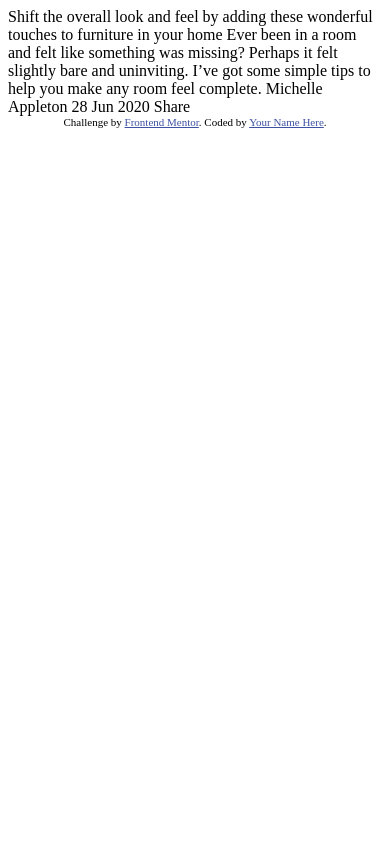
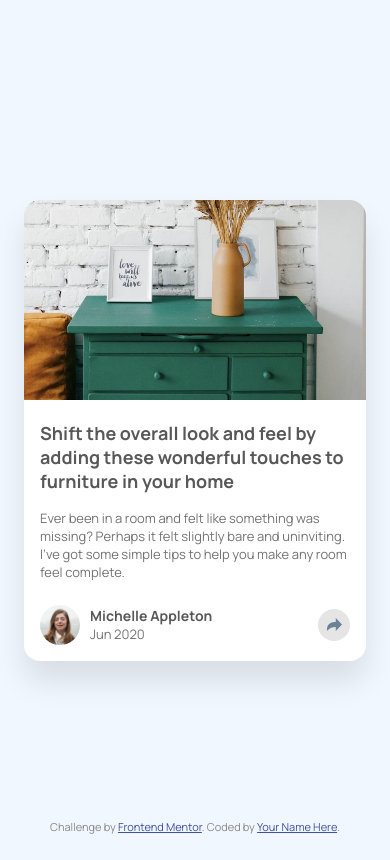
Before and after one commit to xander-spears/article-preview-component-master, a plain HTML site: page index.html in a window 390 px wide. Drawn offline with Linux system fonts and the light colour scheme.

Commit message:
Built out the feature

```diff
--- a/index.html
+++ b/index.html
@@ -3,8 +3,12 @@
 <head>
   <meta charset="UTF-8">
   <meta name="viewport" content="width=device-width, initial-scale=1.0"> <!-- displays site properly based on user's device -->
+  <link rel="stylesheet" href="styles.css">
+  <link rel="icon" type="image/png" sizes="32x32" href="./images/favicon-32x32.png">
+  <link rel="preconnect" href="https://fonts.googleapis.com">
+<link rel="preconnect" href="https://fonts.gstatic.com" crossorigin>
+<link href="https://fonts.googleapis.com/css2?family=Manrope:wght@200..800&display=swap" rel="stylesheet">
 
-  <link rel="icon" type="image/png" sizes="32x32" href="./images/favicon-32x32.png">
 
   <title>Frontend Mentor | Article preview component</title>
 
@@ -15,22 +19,52 @@
   </style>
 </head>
 <body>
+  <div class="card">
+    <div class="card-image">
+    <img src="./images/drawers.jpg" alt="Drawers">
+    </div>
+    <div class="card-content">
+        <h3>
+          Shift the overall look and feel by adding these wonderful
+      touches to furniture in your home
+        </h3>
 
-  Shift the overall look and feel by adding these wonderful
-  touches to furniture in your home
+      <p>
+      Ever been in a room and felt like something was missing? Perhaps
+      it felt slightly bare and uninviting. I’ve got some simple tips
+      to help you make any room feel complete.
+      </p>
 
-  Ever been in a room and felt like something was missing? Perhaps
-  it felt slightly bare and uninviting. I’ve got some simple tips
-  to help you make any room feel complete.
+      <div class="card-bottom">
+        <div class="author-info">
+          <img src="./images/avatar-michelle.jpg" alt="Michelle Appleton">
+          <div class="author-details">
+          <h4 class="author">Michelle Appleton</h4>
+          <p class="date">Jun 2020</p>
+          </div>
+        </div>
 
-  Michelle Appleton
-  28 Jun 2020
+        <div class="share-wrapper">
+          <div class="btn-container">
+            <img src="./images/icon-share.svg" alt="Share icon">
+          </div>
+          <div class="share-bubble">
+            <p id="share-text">Share</p>
+            <div class="social-icons">
+              <img src="./images/icon-facebook.svg" alt="Facebook icon">
+              <img src="./images/icon-twitter.svg" alt="Twitter icon">
+              <img src="./images/icon-pinterest.svg" alt="Pinterest icon">
+            </div>
+          </div>
+        </div>
 
-  Share
-
+    </div>
+  </div>
+  </div>
   <footer class="attribution">
     Challenge by <a href="https://www.frontendmentor.io?ref=challenge">Frontend Mentor</a>.
     Coded by <a href="#">Your Name Here</a>.
   </footer>
+  <script src="script.js"></script>
 </body>
 </html>
--- /dev/null
+++ b/script.js
@@ -0,0 +1,13 @@
+/*let shareContainer = document.createElement('div', {classname: 'share-container'});
+let facebookIcon = document.createElement('img', {src: './images/icon-facebook.svg', alt: 'Facebook icon'});
+let twitterIcon = document.createElement('img', {src: './images/icon-twitter.svg', alt: 'Twitter icon'});
+let pinterestIcon = document.createElement('img', {src: './images/icon-pinterest.svg', alt: 'Pinterest icon'});
+let shareText = document. createElement('p', {textContent: 'Share'});
+*/
+
+let shareBtn = document.querySelector('.btn-container')
+let shareBubble = document.querySelector('.share-bubble')
+
+shareBtn.addEventListener('click', function(){
+    shareBubble.classList.toggle('show')
+})
--- /dev/null
+++ b/styles.css
@@ -0,0 +1,209 @@
+body {
+    display: flex;
+    flex-direction: column;
+    justify-content: center;
+    align-items: center;
+    height: 100vh;
+    font-family: 'Manrope', sans-serif;
+    background-color: hsl(212, 87%, 97%)
+}
+
+.card {
+    display: grid;
+    grid-template-columns: 1fr 1fr 1fr;
+    max-width: 600px;
+    max-height: 400px;
+    min-width: 295px;
+    border-radius: 16px;
+    box-shadow: 0px 20px 30px rgba(0, 0, 0, 0.1);
+    background-color: hsl(0, 0%, 100%);
+}
+
+.card-image {
+    grid-column: 1;
+}
+
+.card-image img {
+    width: 100%;
+    height: 100%;
+    object-fit: cover;
+    border-top-left-radius: 16px;
+    border-bottom-left-radius: 16px;
+}
+
+.card-content {
+    grid-column: 2 / span 2;
+    padding: 16px 32px
+
+}
+
+.card-content h3 {
+    font-size: 18px;
+    font-family: 'Manrope', sans-serif;
+    opacity: 0.65;
+    margin: 0;
+    margin-bottom: 16px;
+}
+
+.card-content p {
+    opacity: 0.55;
+    margin-bottom: 24px;
+}
+
+.author-info {
+    display: flex;
+    align-items: center;
+    gap: 10px;
+}
+
+.author-info img {
+    height: 40px;
+    width: 40px;
+    border-radius: 50%;
+}
+
+.author-details {
+    display: flex;
+    flex-direction: column;
+}
+
+.author-details .author {
+    font-weight: bold;
+    margin: 0;
+    font-family: 'Manrope', sans-serif;
+    opacity: 0.65;
+    font-size: 14px;
+}
+
+.author-details .date {
+    margin: 0;
+    opacity: 0.55;
+}
+
+.card-bottom {
+    display: flex;
+    align-items: center;
+    justify-content: space-between;
+}
+
+p {
+    font-size: 13px;
+}
+
+.btn-container {
+    display: flex;
+    align-items: center;
+    justify-content: center;
+    background-color: hsl(240, 1%, 90%);
+    width: 32px;
+    height: 32px;
+    border-radius: 50%;
+}
+
+.btn-container:hover {
+    background-color: hsl(212, 23%, 69%);
+}
+
+.share-wrapper {
+    position: relative;
+}
+
+.share-bubble {
+    display: none;
+    background-color: hsl(217, 19%, 35%);
+    position: absolute;
+    bottom: 40px;
+    left: 50%;
+    transform: translateX(-50%);
+    border-radius: 8px;
+}
+
+.share-bubble.show{
+    display: flex;
+}
+
+.social-icons {
+    display: flex;
+    justify-content: center;
+    align-items: center;
+    gap: 8px;
+    padding: 10px;
+}
+
+.social-icons img {
+    width: 20px;
+    height: 20px;
+}
+
+#share-text{
+    color: hsl(0, 0%, 100%);
+    margin: 0;
+    padding: 10px;
+    padding-right: 4px;
+    font-size: 12px;
+    opacity: 1;
+}
+
+footer {
+    position: absolute;
+    bottom: 0;
+    width: 100%;
+    text-align: center;
+    padding: 10px;
+    font-size: 12px;
+    color: #888;
+}
+
+@media (max-width: 480px) {
+    .card {
+        grid-template-columns: 1fr;
+        margin: 16px;
+        max-height: none;
+        position: relative;
+    }
+
+    .card-content {
+        grid-column: 1;
+        grid-row: 2 / span 2;
+        padding: 16px 16px;
+    }
+
+    .card-image img {
+        height: 200px;
+        border-radius: 16px 16px 0px 0px;
+    }
+
+    .share-wrapper {
+        position: static;
+    }
+
+    .share-bubble {
+        left: 0;
+        right: 0;
+        bottom: 0;
+        transform: none;
+        padding-left: 16px;
+        padding-bottom: 16px;
+        padding-top: 12px;
+        align-items: center;
+        border-radius: 0 0 16px 16px;
+    }
+
+    #share-text {
+        font-size: 16px;
+        padding-right: 10px;
+    }
+
+    .btn-container {
+        position: relative;
+        z-index: 1;
+    }
+
+    .social-icons {
+        gap: 16px;
+    }
+
+    .social-icons img {
+        size: 32px;
+    }
+}
```
